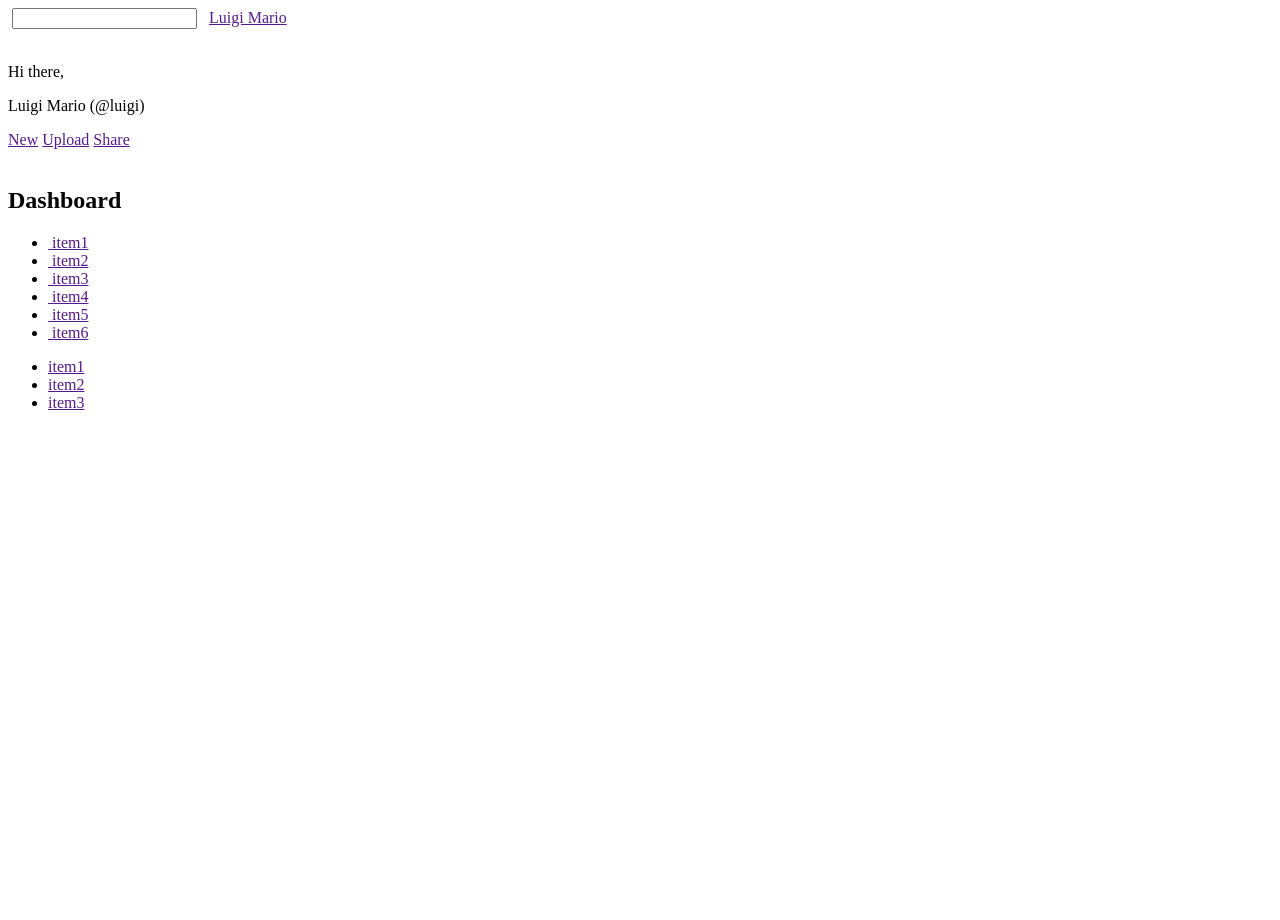
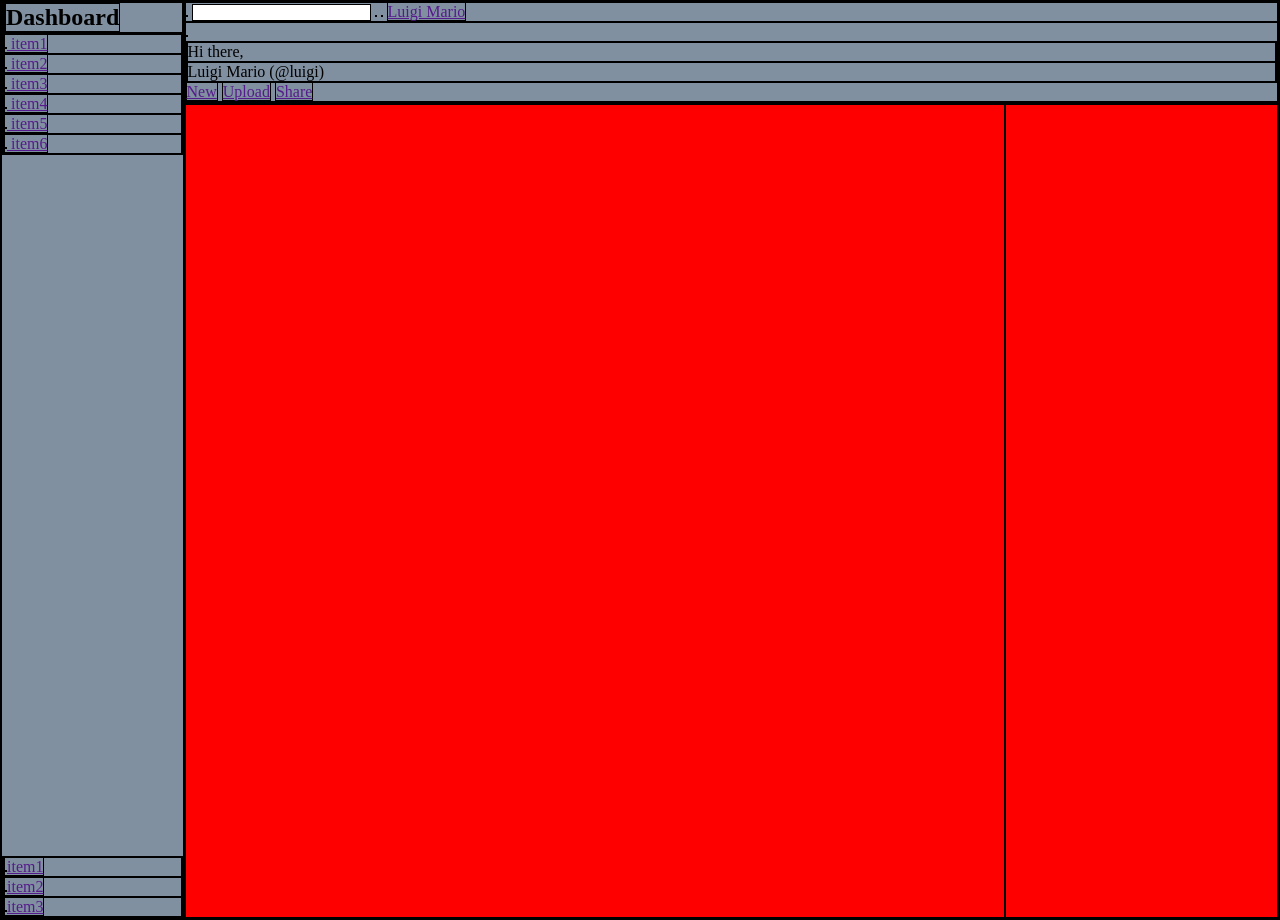
Before and after one commit to oliveirasgah/odin-admin-dashboard, a plain HTML site: page index.html in a window 1280 px wide. Before the commit the page ends 800 px from the top, so only its background shows below. Drawn offline with Linux system fonts and the light colour scheme.

Commit message:
Adding basic positioning in elements

```diff
--- a/index.html
+++ b/index.html
@@ -4,6 +4,7 @@
         <meta charset="UTF-8">
         <meta name="viewport" content="width=device-width, initial-scale=1.0">
         <title>Admin Dashboard</title>
+        <link rel="stylesheet" href="style.css">
     </head>
     <body>
         <header>
--- a/style.css
+++ b/style.css
@@ -4,4 +4,40 @@
     margin: 0;
     padding: 0;
     box-sizing: border-box;
+    border: 1px solid black;
 }
+
+body {
+    background-color: #8090a0;
+    display: grid;
+    grid-template-columns: 1fr 6fr;
+    grid-template-rows: 1fr 8fr;
+    border: none;
+}
+
+header {
+    grid-column: 2 / -1;
+}
+
+nav {
+    grid-row: 1 / -1;
+    display: flex;
+    flex-direction: column;
+}
+
+.dash-title {
+    display: flex;
+}
+
+.nav-dash {
+    margin-bottom: auto;
+}
+
+main {
+    display: grid;
+    grid-template-columns: 3fr 1fr;
+}
+
+section {
+    background-color: red;
+}
```
